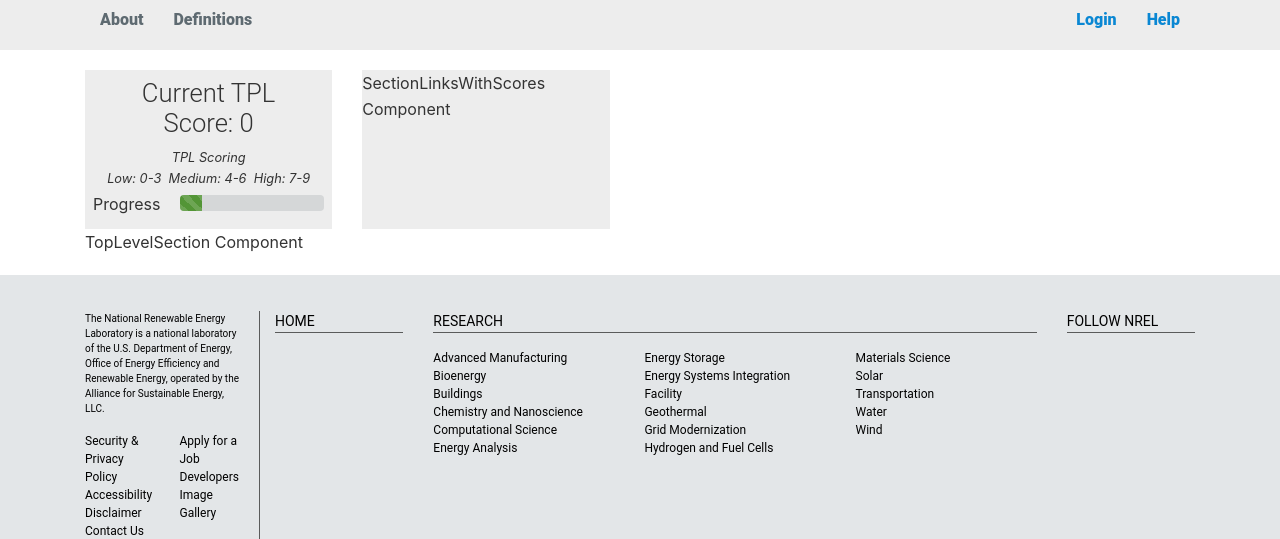
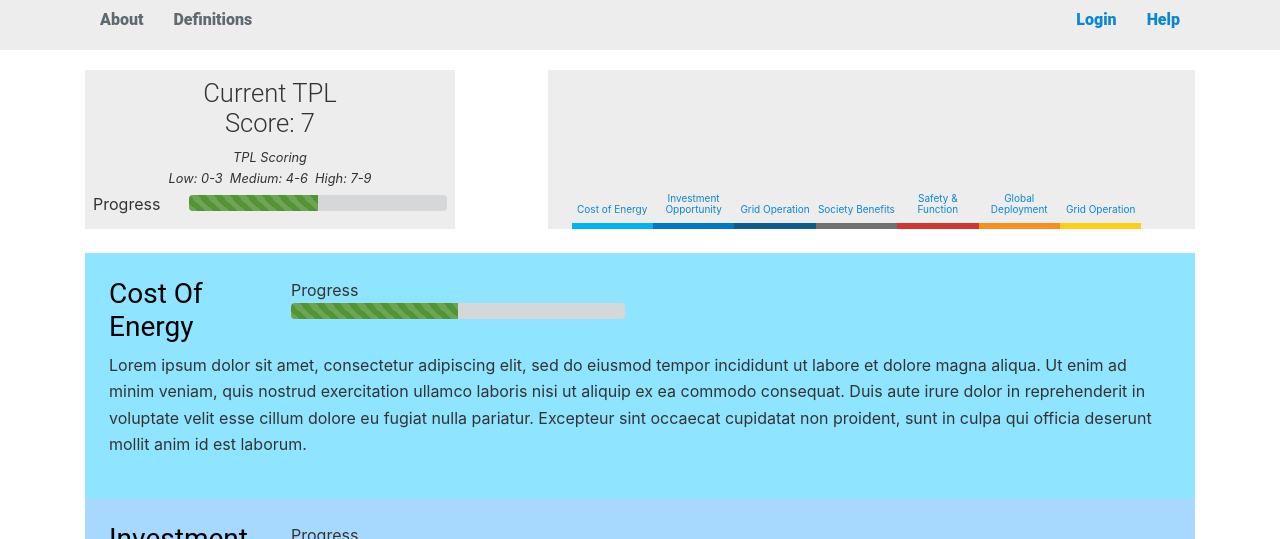
Before and after one commit to wesleyahall/nrel-tpl-tool, a React (Create React App) app: page / in a window 1280 px wide. Shown: the part 261-800 px from the top of the page. Built offline with nearby package versions, Linux system fonts and the light colour scheme.

Commit message:
saving work state for matt

```diff
--- a/src/actions/_action-types.js
+++ b/src/actions/_action-types.js
@@ -1 +1,2 @@
 export const SAY_HELLO = 'SAY_HELLO'
+export const INCREASE_SCORE = 'INCREASE_SCORE'
--- a/src/actions/index.js
+++ b/src/actions/index.js
@@ -1,5 +1,6 @@
 import {
-    SAY_HELLO
+    SAY_HELLO,
+    INCREASE_SCORE
 } from './_action-types'
 
 export const sayHello = (data) => async dispatch => {
@@ -8,3 +9,9 @@ export const sayHello = (data) => async dispatch => {
         payload: 'Hello World!'
     })
 }
+
+export const increaseScore = (data) => async dispatch => {
+    dispatch ({
+        type: INCREASE_SCORE
+    })
+}
--- a/src/components/ScoreBox.js
+++ b/src/components/ScoreBox.js
@@ -19,15 +19,15 @@ class ScoreBox extends Component {
                 </div>
                 <div className="ScoreBox__ProgressBar">
                     <Row>
-                        <Col md="4">
+                        <Col md="3" className="align-right">
                             Progress
                         </Col>
-                        <Col md="8">
+                        <Col md="9">
                             <div className="ProgressBar" style={styles}>
                                 <Progress animated className="OverallProgress" value={this.props.overall_progress}/>
                             </div>
-                        </Col><
-                    /Row>
+                        </Col>
+                    </Row>
                 </div>
             </section>
         )
--- a/src/components/TopLevelSection.js
+++ b/src/components/TopLevelSection.js
@@ -1,5 +1,8 @@
 import React, { Component } from 'react'
-import {Col} from 'reactstrap'
+import {Row, Col, Progress} from 'reactstrap'
+import { connect } from 'react-redux'
+import '../styles/TopLevelSection.css'
+import {increaseScore} from '../actions'
 
 class TopLevelSection extends Component {
     constructor (props) {
@@ -19,12 +22,34 @@ class TopLevelSection extends Component {
     }
 
     render() {
+        const classNames = 'TopLevelSection ' + this.props.extraClasses
+        const bgColor = (this.props.colors) ? this.props.colors[1] : '#C0C0C0'
         return (
-              <Col>
-                  TopLevelSection Component
-              </Col>
+            <div id={this.props.extraClasses} className={classNames} style={{backgroundColor: bgColor}} >
+                <Row>
+                    <Col md="2"><h3><a href="#" onClick={this.props.increaseScore}>{this.props.sectionName}</a></h3></Col>
+
+                    <Col md="4">
+                        <div className="ProgressBar">
+                            Progress <Progress animated className="OverallProgress" value={this.props.overallProgress}/>
+                        </div>
+                    </Col>
+                </Row>
+                <Row>
+                    <Col>
+                        Lorem ipsum dolor sit amet, consectetur adipiscing elit, sed do eiusmod tempor incididunt ut labore et dolore magna aliqua. Ut enim ad minim veniam, quis nostrud exercitation ullamco laboris nisi ut aliquip ex ea commodo consequat. Duis aute irure dolor in reprehenderit in voluptate velit esse cillum dolore eu fugiat nulla pariatur. Excepteur sint occaecat cupidatat non proident, sunt in culpa qui officia deserunt mollit anim id est laborum.
+                    </Col>
+                </Row>
+            </div>
         )
     }
 }
 
-export default TopLevelSection
+const mapStateToProps = (state) => {
+    return {
+        tplScore: state.tpl_score,
+        overallProgress: state.overall_progress
+    }
+  }
+
+export default connect(mapStateToProps, {increaseScore})(TopLevelSection)
--- a/src/containers/App.js
+++ b/src/containers/App.js
@@ -10,7 +10,7 @@ class App extends Component {
         return (
           <Container>
             <Row>
-              <div>
+              <div className="w-100">
                 <PerformanceTool />
               </div>
             </Row>
--- a/src/containers/PerformanceTool.js
+++ b/src/containers/PerformanceTool.js
@@ -13,17 +13,27 @@ class PerformanceTool extends Component {
     render() {
         return (
               <div className="PerformanceTool" style={{margin: '20px 0px'}}>
-                <Container>
-                    <Row>
-                        <Col>
+                <Container style={{marginRight: '0'}}>
+                    <Row noGutters>
+                        <Col md="4">
                             <ScoreBox />
                         </Col>
-                        <Col>
+                        <Col md={{size:7, offset:1 }}>
                             <SectionLinksWithScores />
                         </Col>
                     </Row>
                 </Container>
-                <TopLevelSection className="CostOfEnergy" />
+                <Container style={{marginTop: '24px'}}>
+                    <div className="Sections">
+                        <Row noGutters><Col><TopLevelSection colors={['#00B5EF', '#8FE4FF', '#C8F1FE', '#EBFAFF']} sectionName="Cost Of Energy" extraClasses="Section1"/></Col></Row>
+                        <Row noGutters><Col><TopLevelSection colors={['#0079C2', '#A7D9FF', '#CCE9FF', '#CCE9FF']} sectionName="Investment Opportunity" extraClasses="Section2"/></Col></Row>
+                        <Row noGutters><Col><TopLevelSection colors={['#0C5C8D', '#B6D4E6', '#B6D4E6', '#EEF4F8']} sectionName="Grid Operation" extraClasses="Section3"/></Col></Row>
+                        <Row noGutters><Col><TopLevelSection colors={['#707070', '#D4D4D4', '#E4E4E4', '#F5F5F5']} sectionName="Society Benefits" extraClasses="Section4"/></Col></Row>
+                        <Row noGutters><Col><TopLevelSection colors={['#CE372F', '#F9C1BC', '#F6DAD8', '#F9EDED']} sectionName="Permitting &amp; Certification" extraClasses="Section5"/></Col></Row>
+                        <Row noGutters><Col><TopLevelSection colors={['#F7901E', '#F7901E', '#FFE5C8', '#FFF6EC']} sectionName="Investment Opportunity" extraClasses="Section6"/></Col></Row>
+                        <Row noGutters><Col><TopLevelSection colors={['#FDCE13', '#FFE785', '#FFF2C1', '#FFF9E3']} sectionName="Grid Operation" extraClasses="Section7"/></Col></Row>
+                   </div>
+                </Container>
               </div>
         )
     }
--- a/src/containers/SectionLinksWithScores.js
+++ b/src/containers/SectionLinksWithScores.js
@@ -21,7 +21,15 @@ class SectionLinksWithScores extends Component {
     render() {
         return (
               <div className="SectionLinksWithScores">
-                  SectionLinksWithScores Component
+                  <ul>
+                      <li className="Section1"><a href="#Section1">Cost of Energy</a></li>
+                      <li className="Section2"><a href="#Section2">Investment Opportunity</a></li>
+                      <li className="Section3"><a href="#Section3">Grid Operation</a></li>
+                      <li className="Section4"><a href="#Section4">Society Benefits</a></li>
+                      <li className="Section5"><a href="#Section5">Safety &amp; Function</a></li>
+                      <li className="Section6"><a href="#Section6">Global Deployment</a></li>
+                      <li className="Section7"><a href="#Section7">Grid Operation</a></li>
+                  </ul>
               </div>
         )
     }
--- a/src/reducers.js
+++ b/src/reducers.js
@@ -1,7 +1,13 @@
 const INITIAL_STATE = {
     helloText: '',
-    tpl_score: 0,
-    overall_progress: 15
+    tpl_score: 7,
+    overall_progress: 50,
+    top_level_scores:
+    [{
+        title: 'Cost of Energy',
+        score: 3
+    }]
+
 }
 
 export default (state = INITIAL_STATE, action) => {
@@ -11,6 +17,12 @@ export default (state = INITIAL_STATE, action) => {
                 ...state,
                 helloText: action.payload
             }
+        case 'INCREASE_SCORE':
+            return {
+                ...state,
+                tpl_score: state.tpl_score + 1,
+                overall_progress: state.overall_progress + 5
+            }
         default:
             return state
     }
--- a/src/styles/SectionLinksWithScores.css
+++ b/src/styles/SectionLinksWithScores.css
@@ -2,4 +2,80 @@
 .SectionLinksWithScores {
     background-color: #ededed !important;
     height: 100%;
+    width: 100%;
+    background-color: #ededed;
+    padding-left: 24px;
 }
+
+.SectionLinksWithScores ul {
+    position: absolute;
+    bottom: 0;
+    margin: 0;
+    padding-inline-start: 0;
+    height: 100%;
+    display: table;
+}
+
+.SectionLinksWithScores ul li {
+    width: 14.28571429%;
+    height: 100%;
+    text-align: center;
+    background-color: #ededed;
+    display: table-cell;
+    line-height: 11px;
+    vertical-align: bottom;
+}
+
+.SectionLinksWithScores ul li a {
+    font-size: 10px;
+    vertical-align: bottom;
+    height: 100%;
+}
+
+.SectionLinksWithScores ul li {
+
+}
+
+.Section1 {
+    vertical-align: text-bottom;
+    border-bottom: 6px solid;
+    padding-bottom: 8px;
+    border-color: #00B5EF;
+}
+
+.Section2 {
+    border-bottom: 6px solid;
+    padding-bottom: 8px;
+    border-color: #0079C2;
+    vertical-align: text-bottom;
+}
+
+.Section3 {
+    border-bottom: 6px solid;
+    padding-bottom: 8px;
+    border-color: #0C5C8D;
+}
+
+.Section4 {
+    border-bottom: 6px solid;
+    padding-bottom: 8px;
+    border-color: #707070;
+}
+
+.Section5 {
+    border-bottom: 6px solid;
+    padding-bottom: 8px;
+    border-color: #CE372F;
+}
+
+.Section6 {
+    border-bottom: 6px solid;
+    padding-bottom: 8px;
+    border-color: #F7901E;
+}
+
+.Section7 {
+    border-bottom: 6px solid;
+    padding-bottom: 8px;
+    border-color: #FDCE13;
+}
--- /dev/null
+++ b/src/styles/TopLevelSection.css
@@ -0,0 +1,10 @@
+.TopLevelSection {
+    min-height: 245px;
+    border-bottom: 0;
+    width: 100%;
+    padding: 24px;
+}
+
+.TopLevelSection h3 a {
+    color: #000;
+}
--- a/src/styles/index.css
+++ b/src/styles/index.css
@@ -8,8 +8,7 @@ body {
 }
 
 code {
-  font-family: source-code-pro, Menlo, Monaco, Consolas, 'Courier New',
-    monospace;
+  font-family: source-code-pro, Menlo, Monaco, Consolas, 'Courier New', monospace;
 }
 
 .HeaderName a {
```
Also changed, not shown: 2 other files (tests, documents, lock files or other folders).
